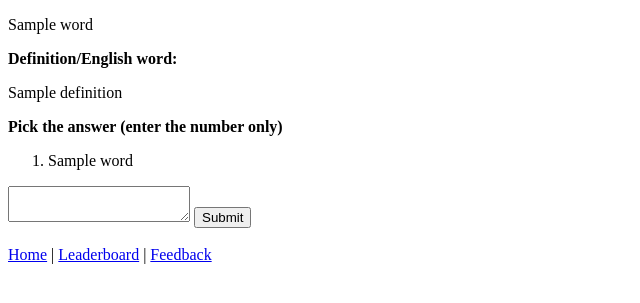
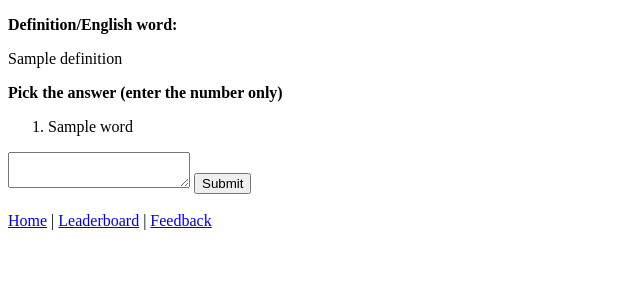
Before and after one commit to lzbotha/VocabChallenge, a Flask app: template vocabchallenge/templates/game.html in a window 1280 px wide. Shown: the top 303 px of the page, without its empty margins (0-640 px from the left). Run offline with Flask 2, Linux system fonts and the light colour scheme; the template is opened without the code that fills it: most values are stand-ins (such as "Sample title", 1, 10 or a date in 2020); parts of the project's set-up code (start-up, migrations or seed data) failed here and were passed over; some libraries are stand-ins or nearby versions.

Commit message:
removed word used for testing

```diff
--- a/vocabchallenge/templates/game.html
+++ b/vocabchallenge/templates/game.html
@@ -8,8 +8,6 @@
             {% endfor %}
         {% endif %}
     {% endwith %}
-
-    <p>{{ word }}</p>
 
     <p><b>Definition/English word:</b></p>
     <p>{{ definition }}</p>
--- a/vocabchallenge/views/game.py
+++ b/vocabchallenge/views/game.py
@@ -43,7 +43,7 @@ def game(lang):
             #user has not yet submitted feedback
             else:
                 session['ingame'] = True
-                return render_template('game.html', word=session['word'], words=session['words'], definition=session['definition'], lang=lang)
+                return render_template('game.html', words=session['words'], definition=session['definition'], lang=lang)
 
         #word and definition not yet retrieved from database
         else:
@@ -54,7 +54,7 @@ def game(lang):
             session['wordnum'] = int(round(random.uniform(0,3)))
 
             session['words'].insert(session['wordnum'] ,session['word'])
-            return render_template('game.html', word=session['word'], words=session['words'], definition=session['definition'], lang=lang)
+            return render_template('game.html', word=session['word'], definition=session['definition'], lang=lang)
 
     #if the player is not yet in a game initialize variables for a new game
     else:
```
